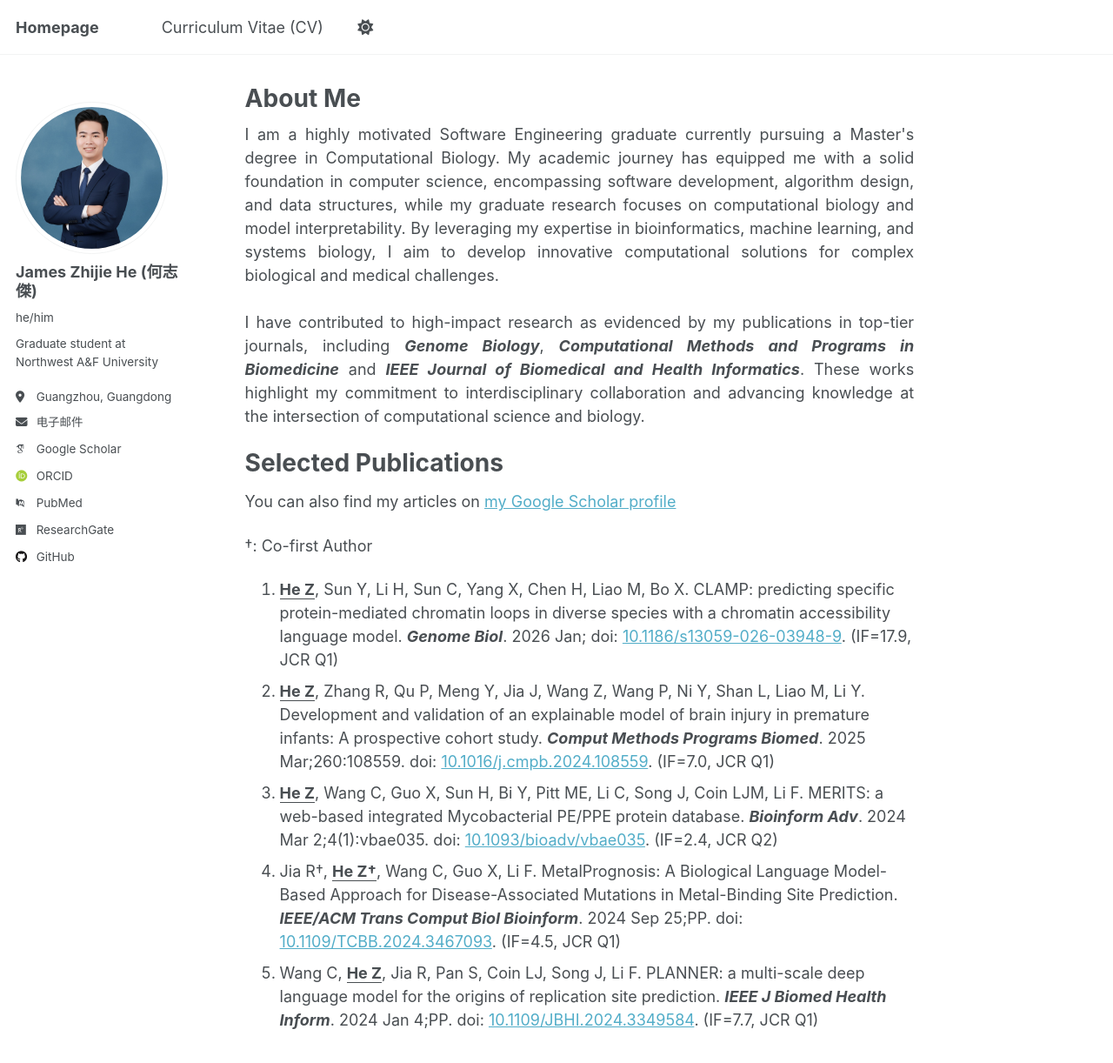
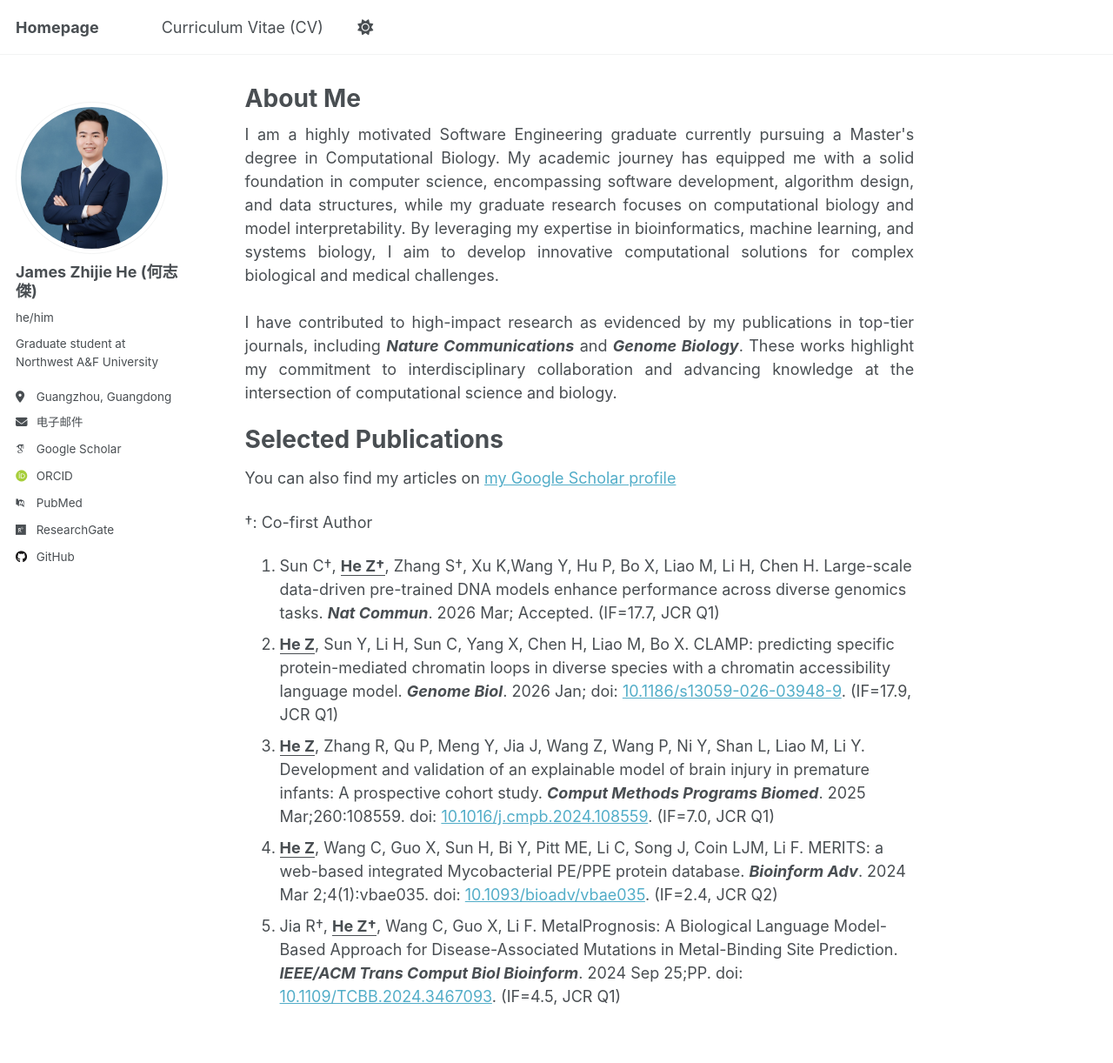
Before and after one commit to chikit2077/chikit2077.github.io, a Jekyll site: the page built from _pages/about.md, in a window 1280 px wide and 1400 px high. Shown: the top 1222 px of the window at 87% size. Built offline with Jekyll 4.4.1, drawn with Linux system fonts in a browser that asks for light colours; some web fonts are replaced; a script that is not in the unit is left out.

Commit message:
Update publication list in CV to reflect recent research contributions

```diff
--- a/_pages/about.md
+++ b/_pages/about.md
@@ -11,7 +11,7 @@ I am a highly motivated Software Engineering graduate currently pursuing a Maste
 <br>
 
 <br>
-I have contributed to high-impact research as evidenced by my publications in top-tier journals, including <span style="font-style: italic; font-weight: bold;">Genome Biology</span>, <span style="font-style: italic; font-weight: bold;">Computational Methods and Programs in Biomedicine</span> and <span style="font-style: italic; font-weight: bold;">IEEE Journal of Biomedical and Health Informatics</span>. These works highlight my commitment to interdisciplinary collaboration and advancing knowledge at the intersection of computational science and biology.
+I have contributed to high-impact research as evidenced by my publications in top-tier journals, including <span style="font-style: italic; font-weight: bold;">Nature Communications</span> and <span style="font-style: italic; font-weight: bold;">Genome Biology</span>. These works highlight my commitment to interdisciplinary collaboration and advancing knowledge at the intersection of computational science and biology.
 <br>
 
 
@@ -24,10 +24,10 @@ You can also find my articles on [my Google Scholar profile](https://scholar.goo
 
 †: Co-first Author
  <!-- 引文为NLM格式 -->
-1. **<u>He Z</u>**, Sun Y, Li H, Sun C, Yang X, Chen H, Liao M, Bo X. CLAMP: predicting specific protein-mediated chromatin loops in diverse species with a chromatin accessibility language model. **_Genome Biol_**. 2026 Jan; doi: [10.1186/s13059-026-03948-9](https://doi.org/10.1186/s13059-026-03948-9). (IF=17.9, JCR Q1)
-1. **<u>He Z</u>**, Zhang R, Qu P, Meng Y, Jia J, Wang Z, Wang P, Ni Y, Shan L, Liao M, Li Y. Development and validation of an explainable model of brain injury in premature infants: A prospective cohort study. **_Comput Methods Programs Biomed_**. 2025 Mar;260:108559. doi: [10.1016/j.cmpb.2024.108559](https://doi.org/10.1016/j.cmpb.2024.108559). (IF=7.0, JCR Q1)
-2. **<u>He Z</u>**, Wang C, Guo X, Sun H, Bi Y, Pitt ME, Li C, Song J, Coin LJM, Li F. MERITS: a web-based integrated Mycobacterial PE/PPE protein database. **_Bioinform Adv_**. 2024 Mar 2;4(1):vbae035. doi: [10.1093/bioadv/vbae035](https://doi.org/10.1093/bioadv/vbae035). (IF=2.4, JCR Q2)
-3. Jia R†, **<u>He Z†</u>**, Wang C, Guo X, Li F. MetalPrognosis: A Biological Language Model-Based Approach for Disease-Associated Mutations in Metal-Binding Site Prediction. **_IEEE/ACM Trans Comput Biol Bioinform_**. 2024 Sep 25;PP. doi: [10.1109/TCBB.2024.3467093](https://doi.org/10.1109/TCBB.2024.3467093). (IF=4.5, JCR Q1)
-5. Wang C, **<u>He Z</u>**, Jia R, Pan S, Coin LJ, Song J, Li F. PLANNER: a multi-scale deep language model for the origins of replication site prediction. **_IEEE J Biomed Health Inform_**. 2024 Jan 4;PP. doi: [10.1109/JBHI.2024.3349584](https://doi.org/10.1109/JBHI.2024.3349584). (IF=7.7, JCR Q1)
+1. Sun C†, **<u>He Z†</u>**, Zhang S†, Xu K,Wang Y, Hu P, Bo X, Liao M, Li H, Chen H. Large-scale data-driven pre-trained DNA models enhance performance across diverse genomics tasks. **_Nat Commun_**. 2026 Mar; Accepted. (IF=17.7, JCR Q1)
+2. **<u>He Z</u>**, Sun Y, Li H, Sun C, Yang X, Chen H, Liao M, Bo X. CLAMP: predicting specific protein-mediated chromatin loops in diverse species with a chromatin accessibility language model. **_Genome Biol_**. 2026 Jan; doi: [10.1186/s13059-026-03948-9](https://doi.org/10.1186/s13059-026-03948-9). (IF=17.9, JCR Q1)
+3. **<u>He Z</u>**, Zhang R, Qu P, Meng Y, Jia J, Wang Z, Wang P, Ni Y, Shan L, Liao M, Li Y. Development and validation of an explainable model of brain injury in premature infants: A prospective cohort study. **_Comput Methods Programs Biomed_**. 2025 Mar;260:108559. doi: [10.1016/j.cmpb.2024.108559](https://doi.org/10.1016/j.cmpb.2024.108559). (IF=7.0, JCR Q1)
+4. **<u>He Z</u>**, Wang C, Guo X, Sun H, Bi Y, Pitt ME, Li C, Song J, Coin LJM, Li F. MERITS: a web-based integrated Mycobacterial PE/PPE protein database. **_Bioinform Adv_**. 2024 Mar 2;4(1):vbae035. doi: [10.1093/bioadv/vbae035](https://doi.org/10.1093/bioadv/vbae035). (IF=2.4, JCR Q2)
+5. Jia R†, **<u>He Z†</u>**, Wang C, Guo X, Li F. MetalPrognosis: A Biological Language Model-Based Approach for Disease-Associated Mutations in Metal-Binding Site Prediction. **_IEEE/ACM Trans Comput Biol Bioinform_**. 2024 Sep 25;PP. doi: [10.1109/TCBB.2024.3467093](https://doi.org/10.1109/TCBB.2024.3467093). (IF=4.5, JCR Q1)
 
 <script type="text/javascript" src="//rf.revolvermaps.com/0/0/8.js?i=5qndf9dzi42&amp;m=0&amp;c=ff0000&amp;cr1=ffffff&amp;f=arial&amp;l=33" async="async"></script>
```
